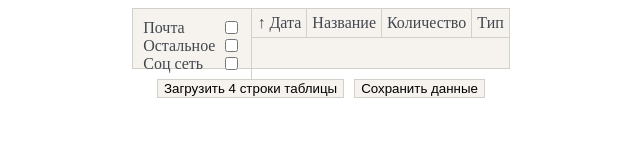
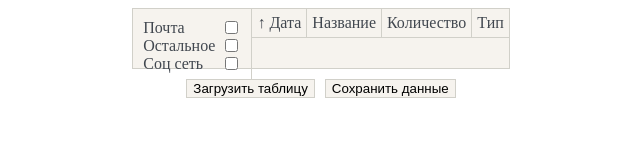
Before and after one commit to DenisBMSTU/gridSort, a website built with webpack: page index.html in a window 1280 px wide. Shown: the whole page, without its empty margins (319-959 px from the left). Built offline with nearby package versions, Linux system fonts and the light colour scheme.

Commit message:
rename button

```diff
--- a/index.html
+++ b/index.html
@@ -30,7 +30,7 @@
         </div>
     </div>
     <div class="container__button">
-        <button type="button" id="buttonSend" class="button-style buttonSend">Загрузить 4 строки таблицы</button>
+        <button type="button" id="buttonSend" class="button-style buttonSend">Загрузить таблицу</button>
         <button type="button" id="buttonSave" class="button-style buttonSave">Сохранить данные</button>
     </div>
 </div>
```
